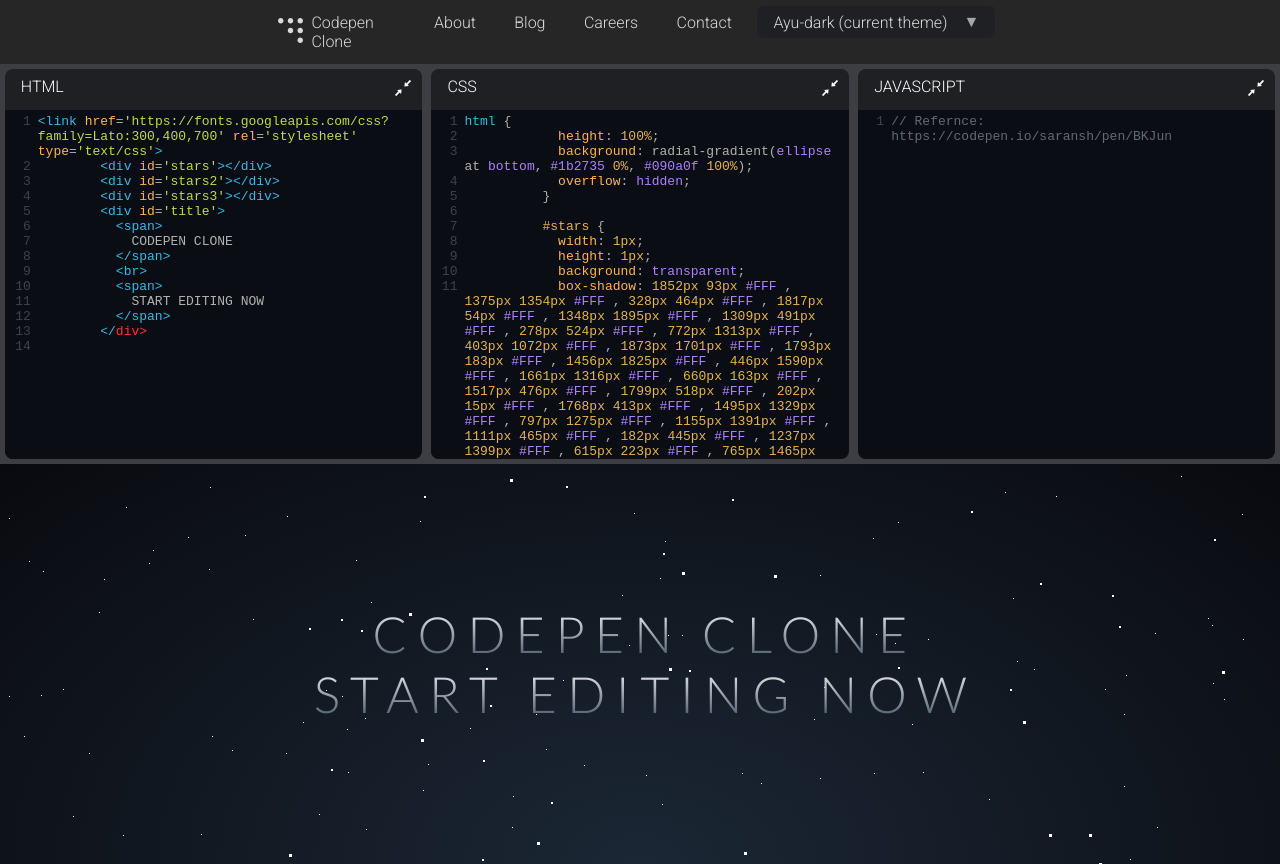
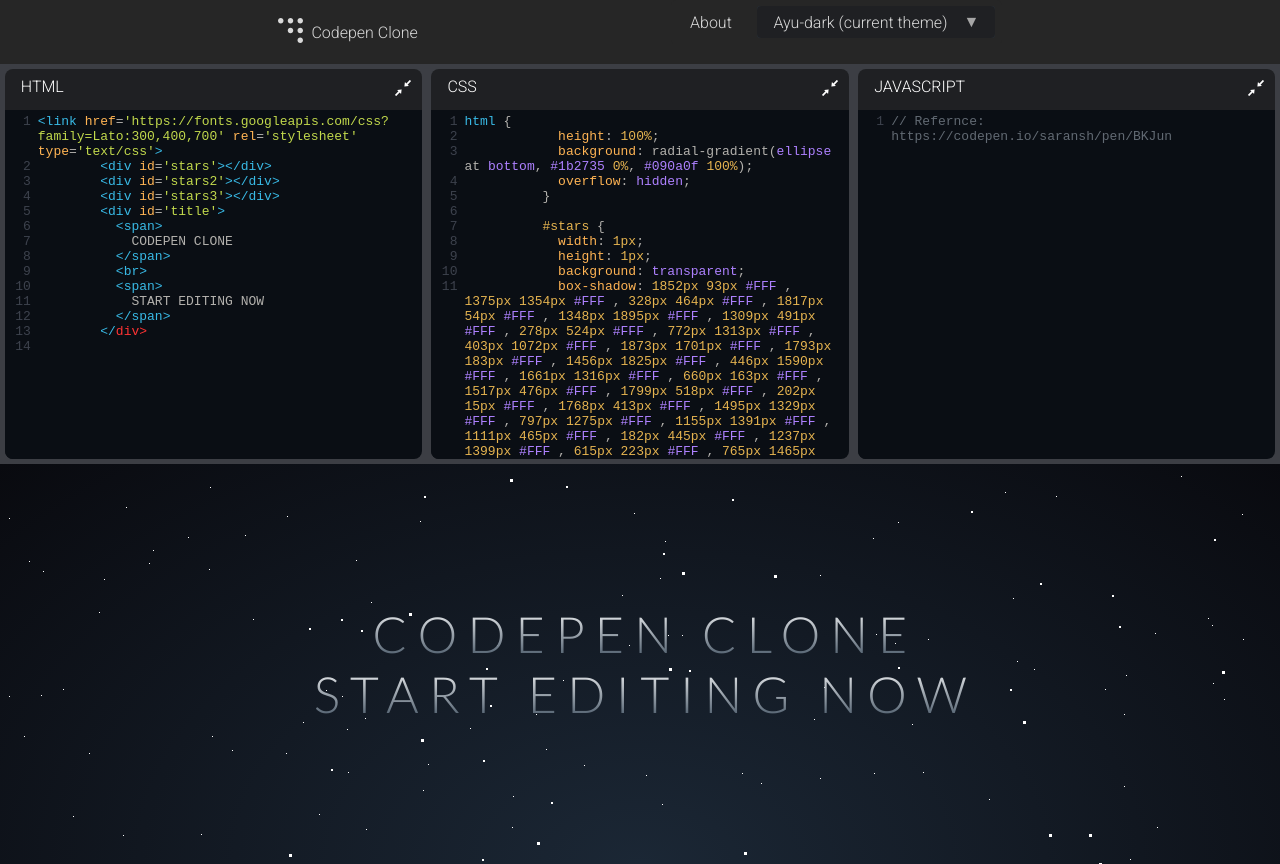
Before and after one commit to RohillN/react-codepen-clone, a React (Create React App) app: page / in a window 1280 px wide. Built offline with nearby package versions, Linux system fonts and the light colour scheme.

Commit message:
seperate nav bar components

```diff
--- a/src/App.js
+++ b/src/App.js
@@ -4,8 +4,8 @@
 import { Default } from './components/Default';
 import './ThemeImports';
 import Panes from './components/Panes';
-import './components/Navbar.css';
-import * as SiIcons from 'react-icons/si';
+import Navbar from './components/navigation/Navbar';
+import NavItem from './components/navigation/NavItem';
 
 function App() {
   const [theme, setTheme] = useLocalStorage('theme', Default[0].theme);
@@ -14,19 +14,11 @@
 
   return (
     <div className="App">
-      <header id="navbar">
-        <nav className="navbar-container container">
-          <a href="/" className="home-link">
-            <div><SiIcons.SiCoderwall className="navbar-logo" /></div>
-            Codepen Clone
-          </a>
-          <div className="navbar-menu">
-            <ul className="navbar-links">
-              <li className="navbar-item"><a className="navbar-link" href="/about">About</a></li>
-              <li className="navbar-item"><a className="navbar-link" href="/blog">Blog</a></li>
-              <li className="navbar-item"><a className="navbar-link" href="/careers">Careers</a></li>
-              <li className="navbar-item"><a className="navbar-link" href="/contact">Contact</a></li>
-              <li className="navbar-item">
+      <Navbar>
+        <NavItem>
+          <a className="navbar-link" href="/about">About</a>
+        </NavItem>
+        <NavItem>
           <div className="select">
             <select onChange={handleThemeTypeChange}>
               <option className="currentSelected" value={theme}>{capitalizeFirstLetter(theme)} (current theme)</option>
@@ -37,13 +29,10 @@
               }
             </select>
           </div>
-              </li>
-            </ul>
-          </div>
-        </nav>
-      </header>
+        </NavItem>
+      </Navbar>
       <Panes theme={theme} />
-    </div>
+    </div >
   );
 }
 
--- /dev/null
+++ b/src/components/navigation/NavItem.js
@@ -0,0 +1,9 @@
+import React from 'react';
+
+export default function NavItem(props) {
+    return (
+        <li className="navbar-item">
+            {props.children}
+        </li>
+    )
+}
--- /dev/null
+++ b/src/components/navigation/Navbar.js
@@ -0,0 +1,21 @@
+import React from 'react';
+import * as SiIcons from 'react-icons/si';
+import './Navbar.css';
+
+export default function Navbar(props) {
+    return (
+            <header id="navbar">
+                <nav className="navbar-container container">
+                    <a href="/" className="home-link">
+                        <div><SiIcons.SiCoderwall className="navbar-logo" /></div>
+                        Codepen Clone
+                    </a>
+                    <div className="navbar-menu">
+                        <ul className="navbar-links">
+                            {props.children}
+                        </ul>
+                    </div>
+                </nav>
+            </header>
+    )
+}
```
Also changed, not shown: src/components/navigation/Navbar.css (renamed from src/components/Navbar.css). Lines whose indentation alone changed are shown as unchanged.
